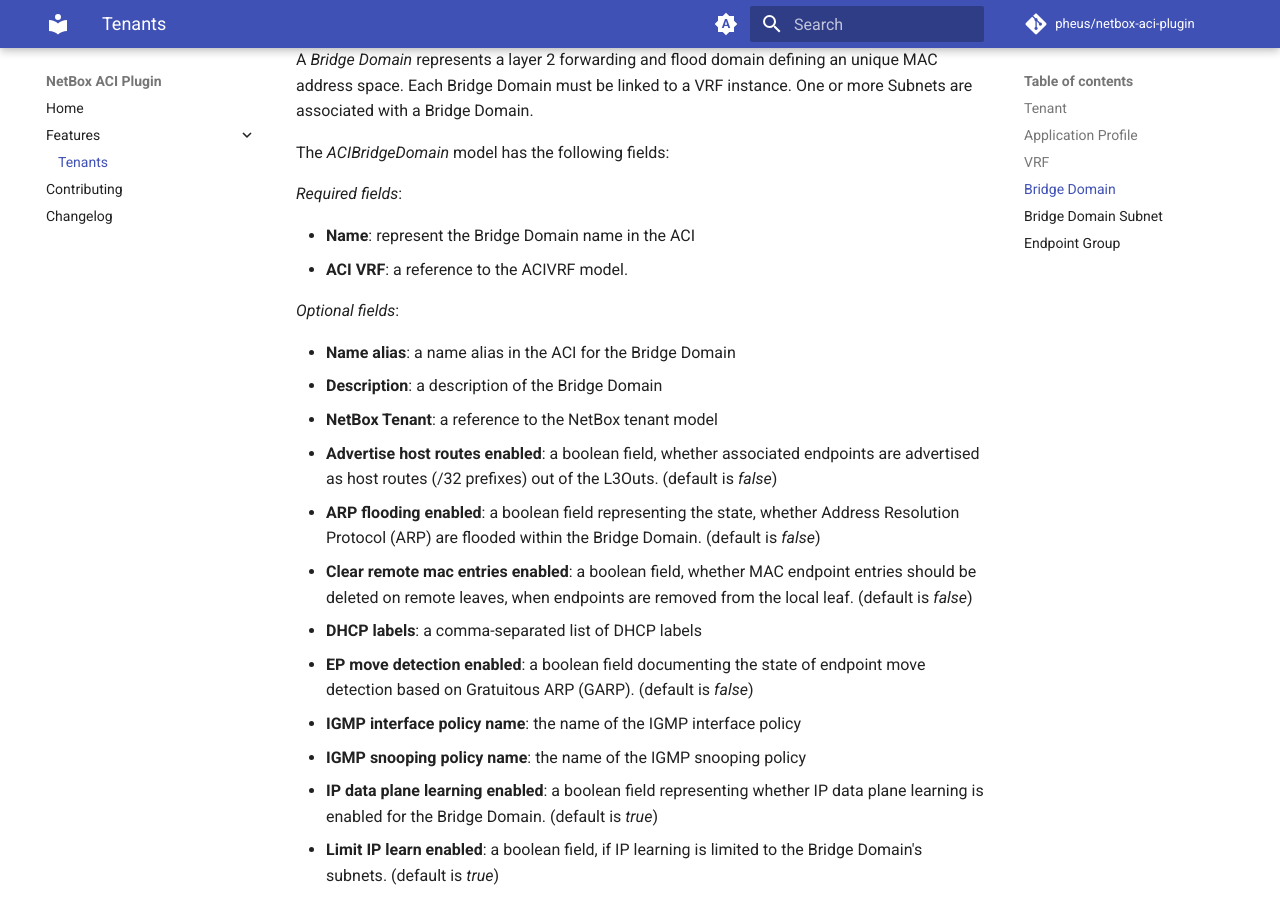
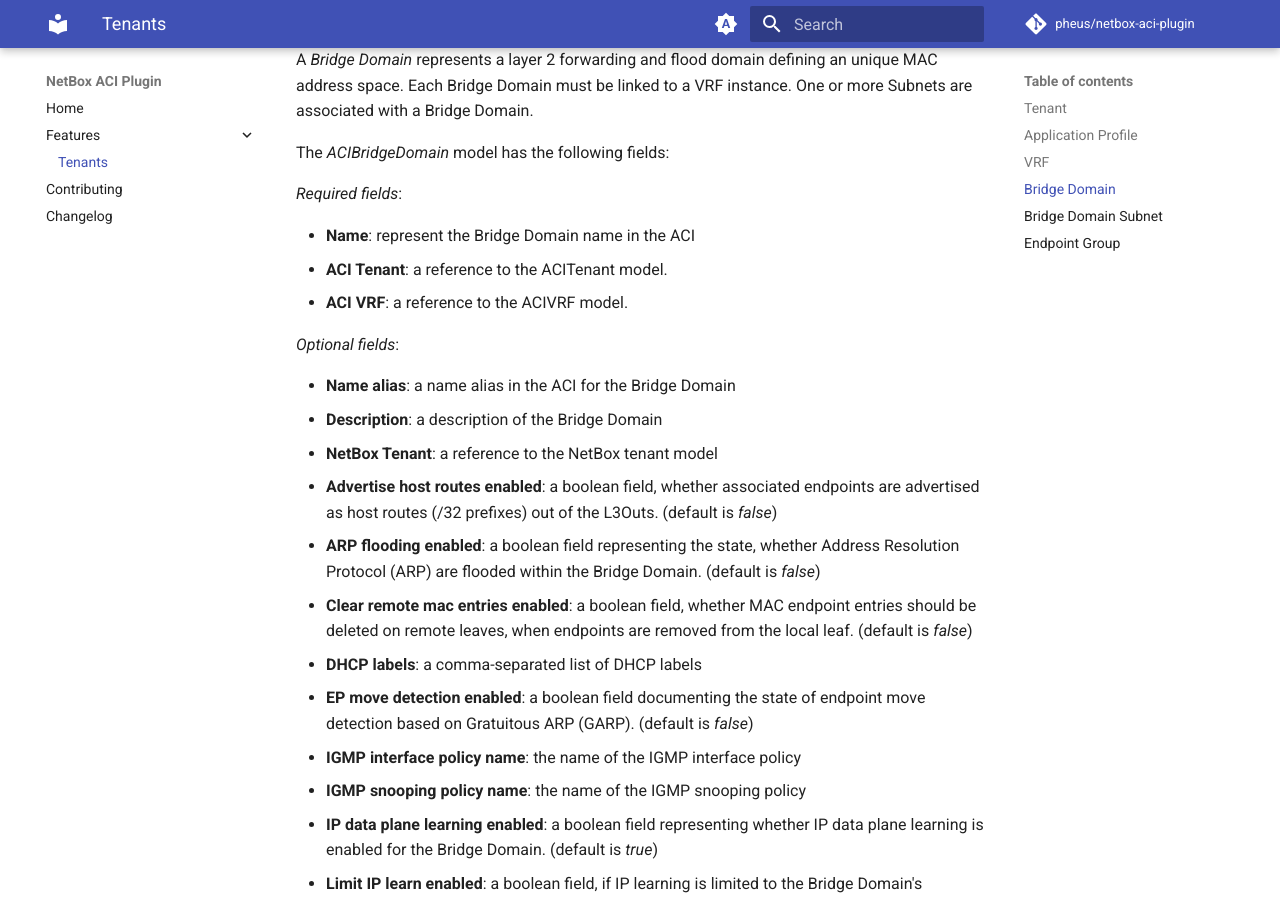
Before and after one commit to pheus/netbox-aci-plugin, an MkDocs documentation site: the page built from docs/features/tenants.md, in a window 1280 px wide and 900 px high, scrolled down 3064 px. Built offline with MkDocs 1.6.1 and Material for MkDocs 9.7.7, drawn with Linux system fonts in a browser that asks for light colours; comment, search, counter and statistics services are not loaded.

Commit message:
docs(bridgedomain): Add ACITenant field reference

```diff
--- a/docs/features/tenants.md
+++ b/docs/features/tenants.md
@@ -103,6 +103,7 @@
 *Required fields*:
 
 - **Name**: represent the Bridge Domain name in the ACI
+- **ACI Tenant**: a reference to the ACITenant model.
 - **ACI VRF**: a reference to the ACIVRF model.
 
 *Optional fields*:
```
